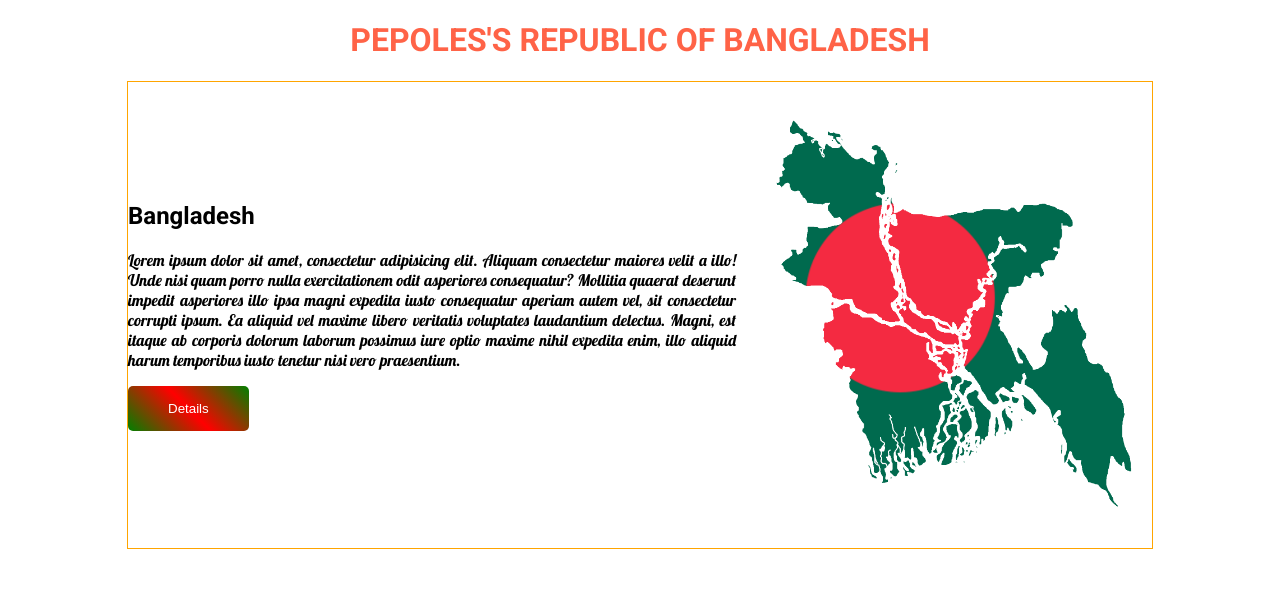
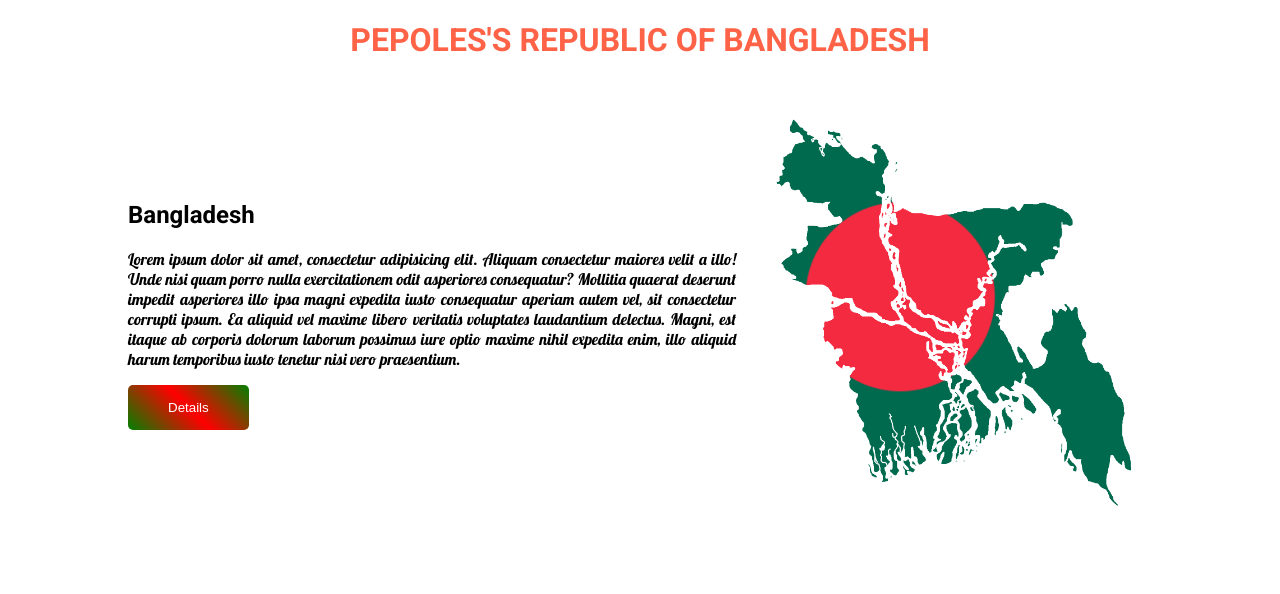
Before and after one commit to marufbillah57/Basic-HTML-CSS-Project, a plain HTML site: page index.html in a window 1280 px wide. Shown: the top 594 px of the page. Drawn offline with Linux system fonts and the light colour scheme.

Commit message:
updated the site

```diff
--- a/style.css
+++ b/style.css
@@ -18,7 +18,7 @@ h1,h2,h3,h4,h5,h6{
     display: flex;
     width: 80%;
     margin: 0 auto;
-    border: 1px solid orange;
+    /* border: 1px solid orange; */
 }
 .bangladesh-info{
     width: 60%;
```
